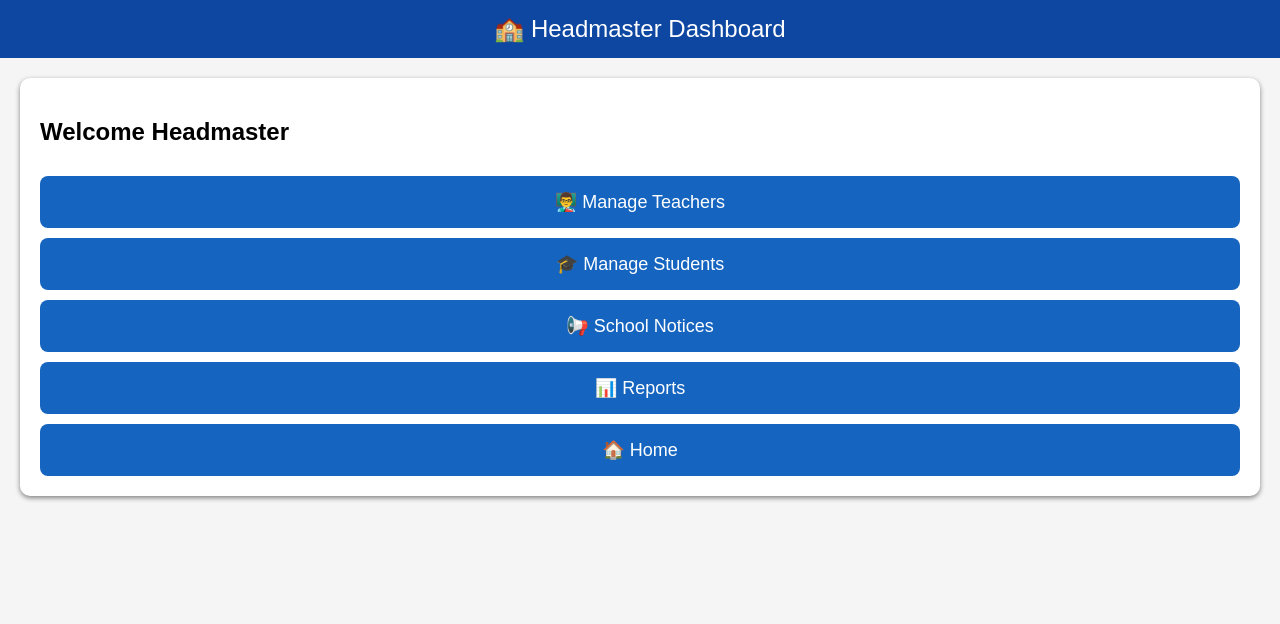
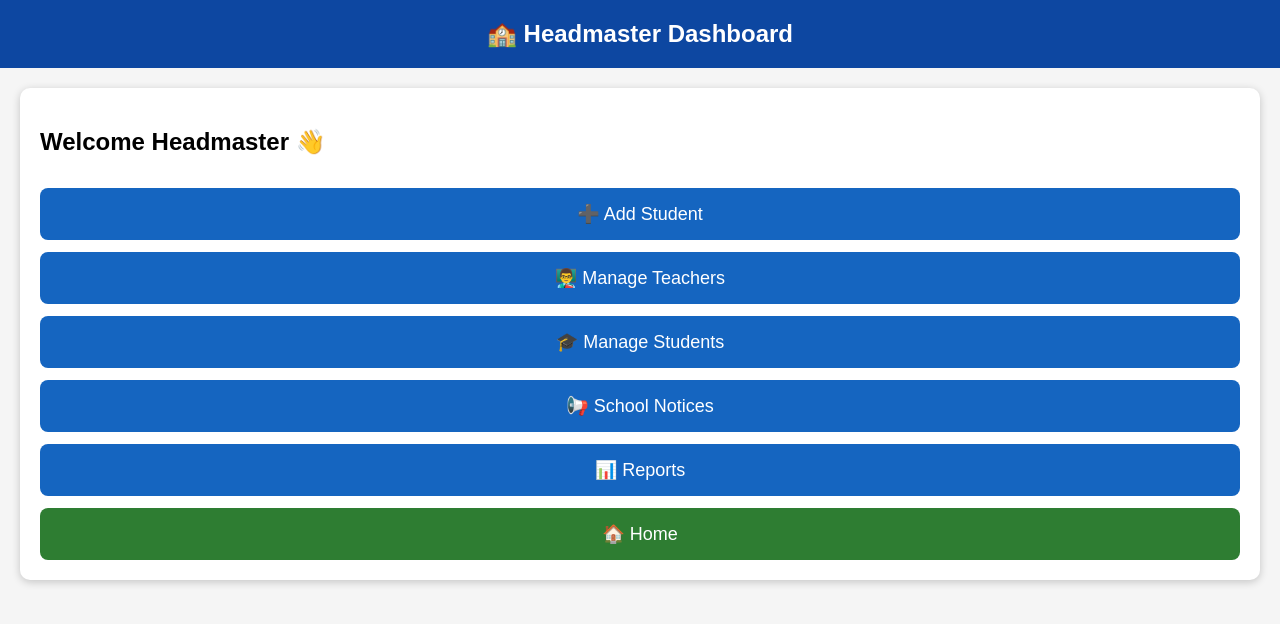
Before and after one commit to TSC-GHS/thirumalvadi-school-connect, a plain HTML site: page headmaster.html in a window 1280 px wide. Drawn offline with Linux system fonts and the light colour scheme.

Commit message:
Update Headmaster Dashboard layout and buttons

```diff
--- a/headmaster.html
+++ b/headmaster.html
@@ -2,39 +2,60 @@
 <html>
 <head>
 <meta charset="UTF-8">
+<meta name="viewport" content="width=device-width, initial-scale=1.0">
 <title>Headmaster Dashboard</title>
+
 <style>
 body{
-font-family:Arial;
+font-family:Arial,sans-serif;
 background:#f5f5f5;
 margin:0;
 }
+
 .header{
-background:#0d47a1;
+background:#0D47A1;
 color:white;
-padding:15px;
+padding:20px;
 text-align:center;
 font-size:24px;
+font-weight:bold;
 }
+
 .card{
 background:white;
 margin:20px;
 padding:20px;
 border-radius:10px;
-box-shadow:0 2px 5px gray;
+box-shadow:0 2px 8px rgba(0,0,0,.2);
 }
+
 button{
 width:100%;
 padding:15px;
-margin-top:10px;
+margin-top:12px;
 font-size:18px;
-background:#1565c0;
+background:#1565C0;
 color:white;
 border:none;
 border-radius:8px;
+cursor:pointer;
+}
+
+button:hover{
+background:#0D47A1;
+}
+
+.home{
+background:#2E7D32;
+}
+
+.home:hover{
+background:#1B5E20;
 }
 </style>
+
 </head>
+
 <body>
 
 <div class="header">
@@ -42,17 +63,32 @@ border-radius:8px;
 </div>
 
 <div class="card">
-<h2>Welcome Headmaster</h2>
 
-<button onclick="alert('Manage Teachers')">👨‍🏫 Manage Teachers</button>
+<h2>Welcome Headmaster 👋</h2>
 
-<button onclick="alert('Manage Students')">🎓 Manage Students</button>
+<button onclick="location.href='add_student.html'">
+➕ Add Student
+</button>
 
-<button onclick="alert('School Notices')">📢 School Notices</button>
+<button onclick="alert('Manage Teachers - Coming Soon')">
+👨‍🏫 Manage Teachers
+</button>
 
-<button onclick="alert('Reports')">📊 Reports</button>
+<button onclick="alert('Manage Students - Coming Soon')">
+🎓 Manage Students
+</button>
 
-<button onclick="location.href='dashboard.html'">🏠 Home</button>
+<button onclick="alert('School Notices - Coming Soon')">
+📢 School Notices
+</button>
+
+<button onclick="alert('Reports - Coming Soon')">
+📊 Reports
+</button>
+
+<button class="home" onclick="location.href='dashboard.html'">
+🏠 Home
+</button>
 
 </div>
 
```
